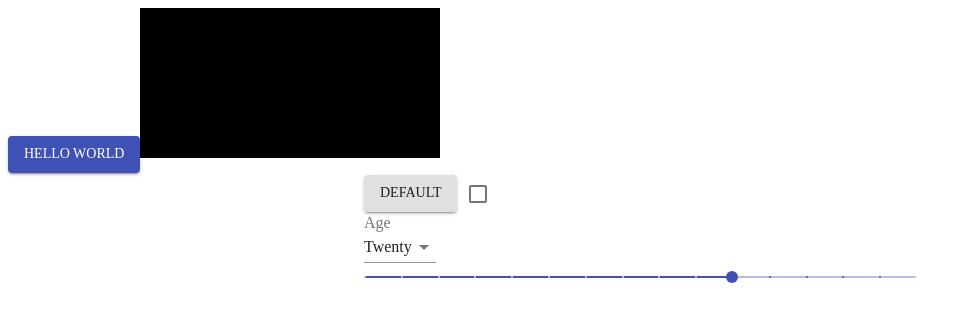
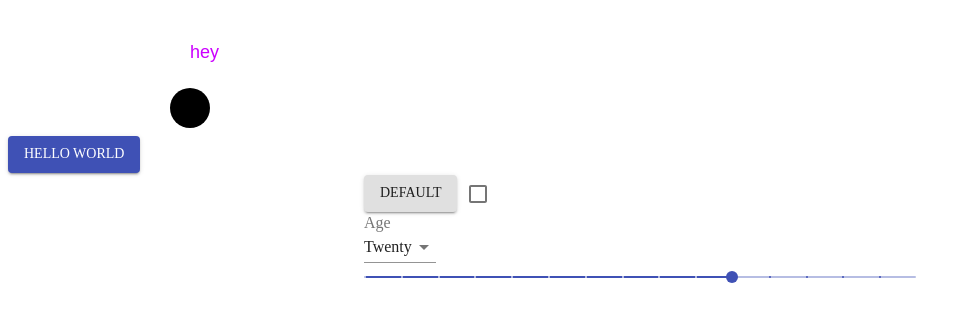
Before and after one commit to sgerpdx/material-ui-test, a React app: page / in a window 1280 px wide. Shown: the top 322 px of the page, without its empty margins (0-972 px from the left). Built offline with nearby package versions, Linux system fonts and the light colour scheme; a web font is replaced by a local one.

Commit message:
text added to canvas

```diff
--- a/src/components/CanvasComponent.jsx
+++ b/src/components/CanvasComponent.jsx
@@ -3,14 +3,23 @@ import React, { useRef, useEffect } from 'react';
 export default function CanvasComponent(props) {
   const canvasRef = useRef(null);
 
+  const draw = (ctx) => {
+    ctx.beginPath();
+    ctx.arc(50, 100, 20, 0, 2 * Math.PI);
+    ctx.fill();
+    ctx.fillStyle = '#CC00FF';
+    ctx.lineStyle = '#ffff00';
+    ctx.font = '18px sans-serif';
+    ctx.fillText('hey', 50, 50);
+  };
+
   useEffect(() => {
     const canvas = canvasRef.current;
     const context = canvas.getContext('2d');
-    //Our first draw
-    context.fillStyle = '#000000';
-    context.fillRect(0, 0, context.canvas.width, context.canvas.height);
-  }, []);
 
+    //Our draw come here
+    draw(context);
+  }, [draw]);
   return (
     <>
       <canvas ref={canvasRef} {...props} />
```
